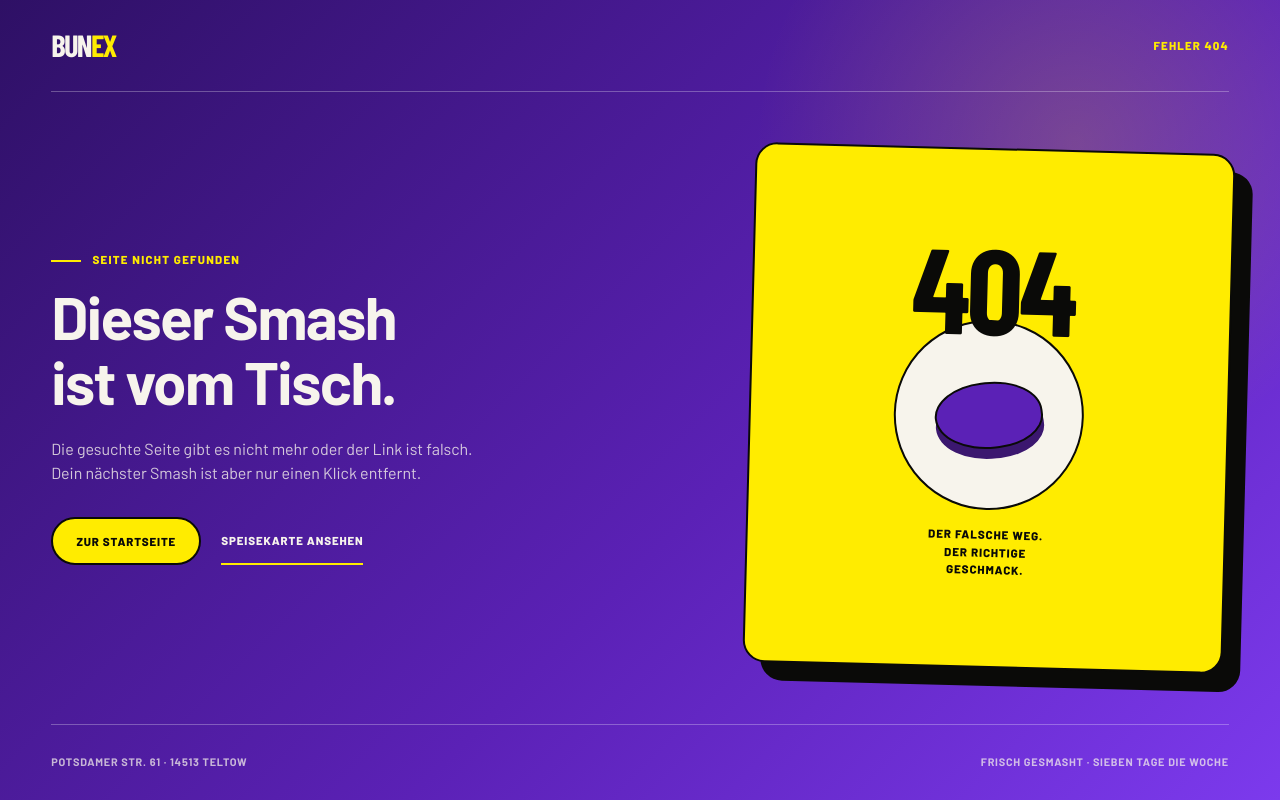
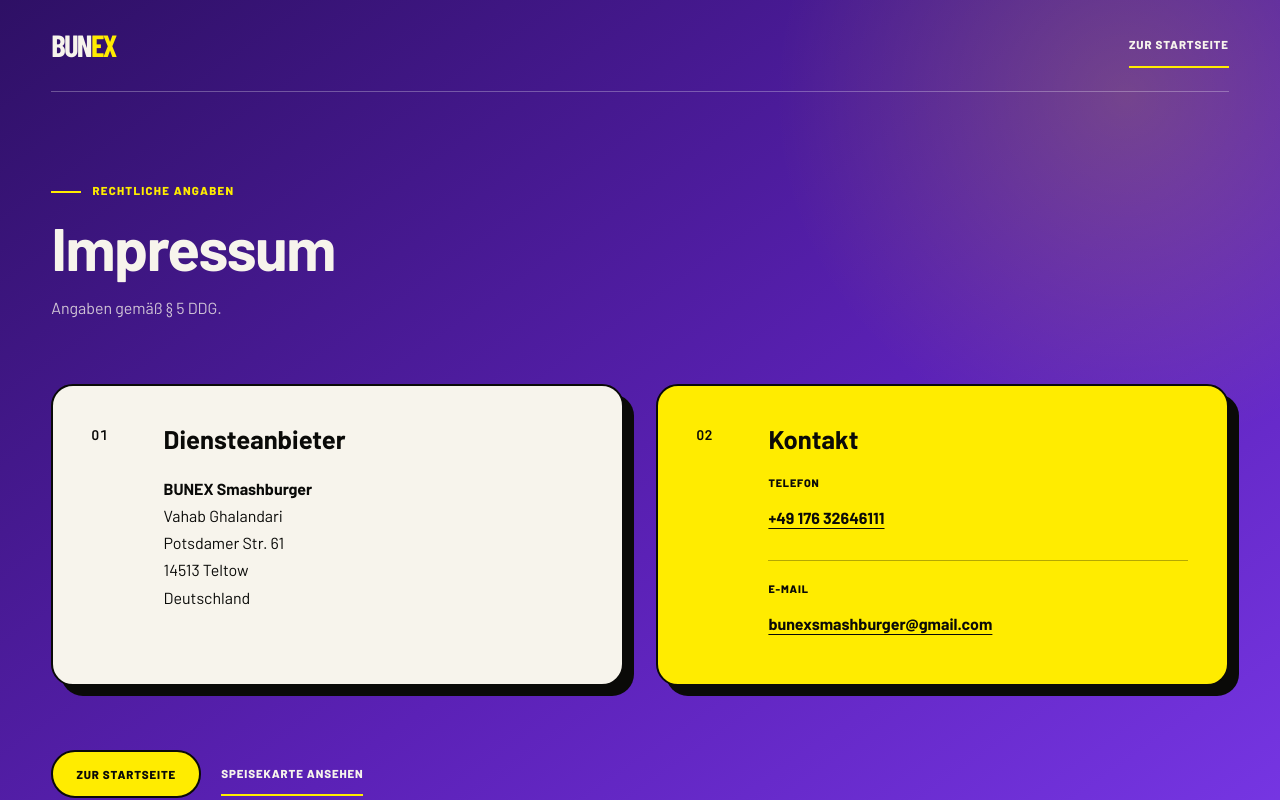
Before and after one commit to rebvar-ebra/bunex, a Next.js app: page /impressum in a window 1280 px wide. Before the commit this address had no page. Shown: the top 800 px of the page. Built offline with nearby package versions, Linux system fonts and the light colour scheme; a web font is replaced by a local one.

Commit message:
Add branded Impressum page

```diff
--- a/app/globals.css
+++ b/app/globals.css
@@ -343,6 +343,143 @@ img { max-width: 100%; }
 .siteFooter > div { display: flex; flex-wrap: wrap; align-items: center; justify-content: flex-end; gap: 1rem; color: rgba(247,244,236,.65); font-size: 0.62rem; font-weight: 700; letter-spacing: .06em; text-transform: uppercase; }
 .mobileOrderBar { display: none; }
 
+.legalPage {
+  min-height: 100svh;
+  display: grid;
+  grid-template-rows: auto 1fr auto;
+  color: var(--cream);
+  background:
+    radial-gradient(circle at 88% 10%, rgba(255,236,0,.18), transparent 22rem),
+    linear-gradient(145deg, var(--purple-deep) 0%, var(--purple) 54%, #7c3aed 100%);
+}
+
+.legalHeader,
+.legalMain,
+.legalFooter {
+  width: min(var(--page-width), calc(100% - 2 * var(--page-pad)));
+  margin: 0 auto;
+}
+
+.legalHeader {
+  min-height: 92px;
+  display: flex;
+  align-items: center;
+  justify-content: space-between;
+  gap: 1.5rem;
+  border-bottom: 1px solid rgba(255,255,255,.28);
+}
+
+.legalHeaderLink,
+.legalTextLink {
+  min-height: 44px;
+  display: inline-flex;
+  align-items: center;
+  border-bottom: 2px solid var(--yellow);
+  font-size: .72rem;
+  font-weight: 800;
+  letter-spacing: .075em;
+  text-decoration: none;
+  text-transform: uppercase;
+}
+
+.legalMain { padding: clamp(3rem, 7vw, 6rem) 0; }
+
+.legalHero { max-width: 52rem; }
+.legalHero h1 {
+  max-width: 14ch;
+  font-size: clamp(2.4rem, 6vw, 3.75rem);
+  font-weight: 700;
+  line-height: 1.08;
+  letter-spacing: -.025em;
+}
+.legalHero > p:last-child {
+  max-width: 55ch;
+  margin-top: 1rem;
+  color: rgba(247,244,236,.78);
+  font-size: 1rem;
+}
+
+.legalGrid {
+  display: grid;
+  grid-template-columns: repeat(2, minmax(0, 1fr));
+  gap: clamp(1rem, 2.5vw, 2rem);
+  margin-top: clamp(2.5rem, 5vw, 4rem);
+}
+
+.legalCard {
+  min-width: 0;
+  display: grid;
+  grid-template-columns: 2.5rem minmax(0, 1fr);
+  gap: clamp(1rem, 2.5vw, 2rem);
+  padding: clamp(1.5rem, 3vw, 2.5rem);
+  color: var(--ink);
+  background: var(--cream);
+  border: 2px solid var(--ink);
+  border-radius: var(--card-radius);
+  box-shadow: 10px 10px 0 var(--ink);
+}
+.legalCardAccent { background: var(--yellow); }
+.legalCard h2 {
+  margin-bottom: 1.25rem;
+  font-size: clamp(1.35rem, 2vw, 1.75rem);
+  font-weight: 700;
+  line-height: 1.2;
+}
+.legalCard address {
+  font-style: normal;
+  line-height: 1.7;
+}
+.legalCard address strong { font-weight: 700; }
+
+.legalContactList { margin: 0; }
+.legalContactList > div + div {
+  margin-top: 1.25rem;
+  padding-top: 1.25rem;
+  border-top: 1px solid rgba(10,10,8,.3);
+}
+.legalContactList dt {
+  margin-bottom: .3rem;
+  font-size: .68rem;
+  font-weight: 800;
+  letter-spacing: .08em;
+  text-transform: uppercase;
+}
+.legalContactList dd { margin: 0; }
+.legalContactList a {
+  min-height: 44px;
+  display: inline-flex;
+  align-items: center;
+  font-weight: 700;
+  overflow-wrap: anywhere;
+}
+
+.legalActions {
+  display: flex;
+  flex-wrap: wrap;
+  align-items: center;
+  gap: 1.25rem;
+  margin-top: clamp(2.5rem, 5vw, 4rem);
+}
+.legalActions .buttonAccent:hover {
+  color: var(--cream);
+  background: var(--ink);
+  border-color: var(--ink);
+}
+
+.legalFooter {
+  min-height: 80px;
+  display: flex;
+  align-items: center;
+  justify-content: space-between;
+  gap: 1.5rem;
+  border-top: 1px solid rgba(255,255,255,.28);
+  color: rgba(247,244,236,.72);
+  font-size: .68rem;
+  font-weight: 700;
+  letter-spacing: .07em;
+  text-transform: uppercase;
+}
+
 .notFoundPage {
   min-height: 100svh;
   display: grid;
@@ -517,7 +654,7 @@ img { max-width: 100%; }
 
 @media (max-width: 700px) {
   body { padding-bottom: calc(72px + env(safe-area-inset-bottom)); }
-  body:has(.notFoundPage) { padding-bottom: 0; }
+  body:has(.notFoundPage), body:has(.legalPage) { padding-bottom: 0; }
   .announcementBar { font-size: .65rem; }
   .siteHeader { padding: 0 1rem; }
   .headerInner { min-height: 68px; }
@@ -565,6 +702,17 @@ img { max-width: 100%; }
   .mobileOrderBar a { min-height: 46px; display: inline-flex; align-items: center; padding: .7rem 1rem; color: var(--ink); background: var(--yellow); border-radius: var(--pill-radius); font-size: .65rem; font-weight: 800; text-decoration: none; text-transform: uppercase; }
   .mobileOrderBar a { gap: 0.4rem; }
   .mobileOrderBar .uiIcon { width: 16px; height: 16px; }
+  .legalHeader, .legalMain, .legalFooter { width: calc(100% - 2.3rem); }
+  .legalHeader { min-height: 76px; }
+  .legalHeaderLink { font-size: .65rem; }
+  .legalMain { padding: 2.75rem 0 3.5rem; }
+  .legalHero h1 { font-size: clamp(2.15rem, 10vw, 2.8rem); }
+  .legalGrid { grid-template-columns: 1fr; gap: 1.25rem; }
+  .legalCard { grid-template-columns: 2rem minmax(0, 1fr); padding: 1.35rem; box-shadow: 7px 7px 0 var(--ink); }
+  .legalActions { align-items: stretch; flex-direction: column; gap: .85rem; }
+  .legalActions .button { width: 100%; }
+  .legalTextLink { align-self: flex-start; }
+  .legalFooter { min-height: 104px; align-items: flex-start; justify-content: center; flex-direction: column; gap: .35rem; }
   .notFoundPage { padding: 0 1.15rem; }
   .notFoundHeader { min-height: 76px; }
   .notFoundGrid { grid-template-columns: 1fr; align-content: center; gap: 2.25rem; padding: 2.5rem 0 3.5rem; }
--- /dev/null
+++ b/app/impressum/page.tsx
@@ -0,0 +1,77 @@
+import type { Metadata } from "next";
+import Link from "next/link";
+
+export const metadata: Metadata = {
+  title: "Impressum — BUNEX",
+  description: "Rechtliche Anbieter- und Kontaktdaten von BUNEX Smashburger in Teltow.",
+};
+
+export default function ImpressumPage() {
+  return (
+    <div className="legalPage">
+      <a className="skipLink" href="#impressumContent">
+        Zum Inhalt springen
+      </a>
+
+      <header className="legalHeader">
+        <Link className="brand" href="/" aria-label="BUNEX Startseite">
+          BUN<span>EX</span>
+        </Link>
+        <Link className="legalHeaderLink" href="/">
+          Zur Startseite
+        </Link>
+      </header>
+
+      <main className="legalMain" id="impressumContent">
+        <section className="legalHero" aria-labelledby="impressumTitle">
+          <p className="eyebrow eyebrowLight">Rechtliche Angaben</p>
+          <h1 id="impressumTitle">Impressum</h1>
+          <p>Angaben gemäß §&nbsp;5 DDG.</p>
+        </section>
+
+        <div className="legalGrid">
+          <section className="legalCard" aria-labelledby="providerTitle">
+            <span className="sectionIndex" aria-hidden="true">01</span>
+            <div>
+              <h2 id="providerTitle">Diensteanbieter</h2>
+              <address>
+                <strong>BUNEX Smashburger</strong><br />
+                Vahab Ghalandari<br />
+                Potsdamer Str. 61<br />
+                14513 Teltow<br />
+                Deutschland
+              </address>
+            </div>
+          </section>
+
+          <section className="legalCard legalCardAccent" aria-labelledby="contactTitle">
+            <span className="sectionIndex" aria-hidden="true">02</span>
+            <div>
+              <h2 id="contactTitle">Kontakt</h2>
+              <dl className="legalContactList">
+                <div>
+                  <dt>Telefon</dt>
+                  <dd><a href="tel:+4917632646111">+49&nbsp;176&nbsp;32646111</a></dd>
+                </div>
+                <div>
+                  <dt>E-Mail</dt>
+                  <dd><a href="mailto:bunexsmashburger@gmail.com">bunexsmashburger@gmail.com</a></dd>
+                </div>
+              </dl>
+            </div>
+          </section>
+        </div>
+
+        <nav className="legalActions" aria-label="Weiterführende Links">
+          <Link className="button buttonAccent" href="/">Zur Startseite</Link>
+          <Link className="legalTextLink" href="/#karte">Speisekarte ansehen</Link>
+        </nav>
+      </main>
+
+      <footer className="legalFooter">
+        <span>©&nbsp;2026 BUNEX</span>
+        <span>Frisch gesmasht in Teltow.</span>
+      </footer>
+    </div>
+  );
+}
--- a/app/page.tsx
+++ b/app/page.tsx
@@ -1,4 +1,5 @@
 import Image from "next/image";
+import Link from "next/link";
 import { AnnouncementTicker } from "@/components/announcement-ticker";
 import { Icon } from "@/components/icons";
 import { MenuShowcase } from "@/components/menu-showcase";
@@ -146,7 +147,7 @@ export default function Home() {
         <p>Frisch gesmasht in Teltow.</p>
         <div>
           <a className="footerSocial" href="https://instagram.com/bunexsmashburger" target="_blank" rel="noreferrer"><Icon name="instagram" />Instagram</a>
-          <span>Impressum folgt</span>
+          <Link href="/impressum">Impressum</Link>
           <span>Datenschutz folgt</span>
           <span>{"©\u00a02026 BUNEX"}</span>
           <span>Entwickelt von Rebvar Ebrahimi</span>
```
Also changed, not shown: 2 other files (tests, documents, lock files or other folders).
